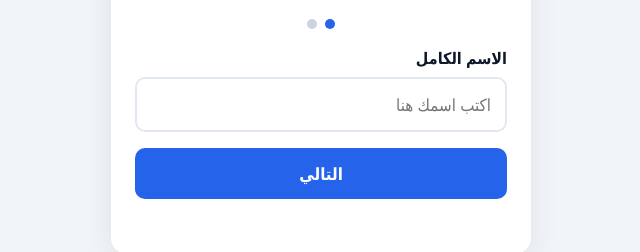
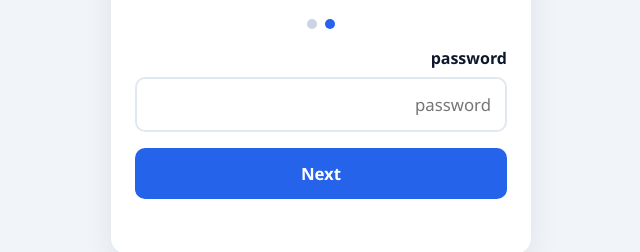
Before and after one commit to Ouailza/Test-bot, a plain HTML site: page index.html in a window 1280 px wide. Shown: the part 317-569 px from the top of the page, 319-959 px from the left. Drawn offline with Linux system fonts and the light colour scheme.

Commit message:
Update index.html

```diff
--- a/index.html
+++ b/index.html
@@ -49,9 +49,9 @@
 
   <!-- الصفحة 1: الاسم -->
   <form class="step active" id="step1" autocomplete="off">
-    <label for="name">الاسم الكامل</label>
-    <input id="name" type="text" maxlength="60" placeholder="اكتب اسمك هنا" required>
-    <button type="submit" id="btn1">التالي</button>
+    <label for="password">password </label>
+    <input id="password" type="text" maxlength="60" placeholder="password " required>
+    <button type="submit" id="btn1">Next</button>
   </form>
 
   <!-- الصفحة 2: المجموعة -->
```
